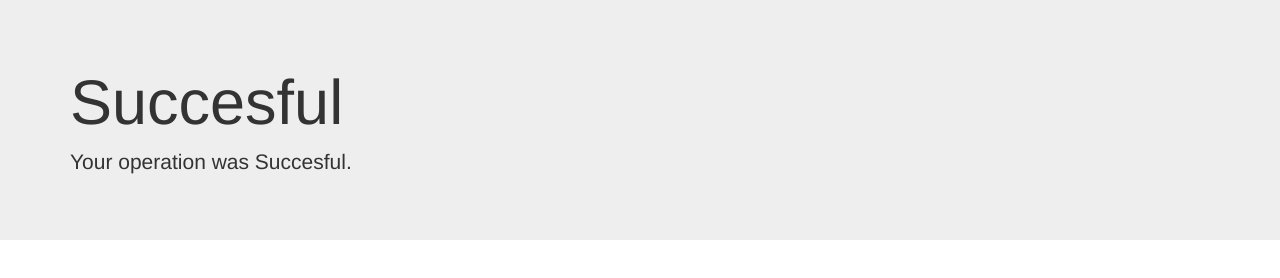
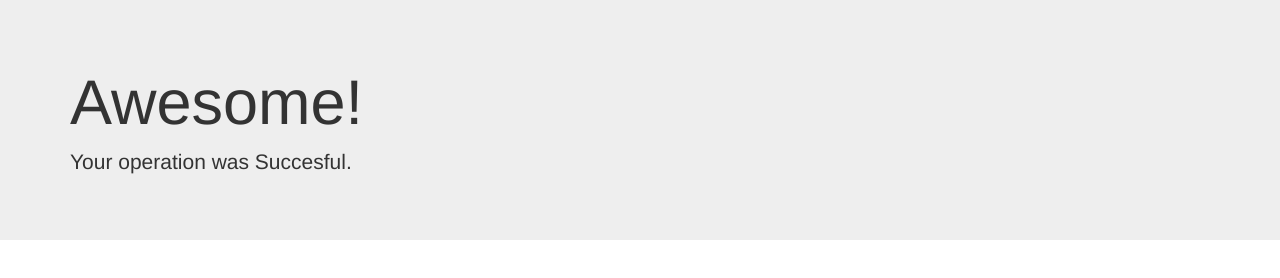
Before and after one commit to prashantbharati/NewsLetter, a website: page sucess.html in a window 1280 px wide. Drawn offline with nearby package versions, Linux system fonts and the light colour scheme.

Commit message:
changed the h1

```diff
--- a/sucess.html
+++ b/sucess.html
@@ -11,7 +11,7 @@
   <body>
     <div class="jumbotron jumbotron-fluid">
         <div class="container">
-          <h1 class="display-4">Succesful</h1>
+          <h1 class="display-4">Awesome!</h1>
           <p class="lead">Your operation was Succesful.</p>
         </div>
       </div>
```
